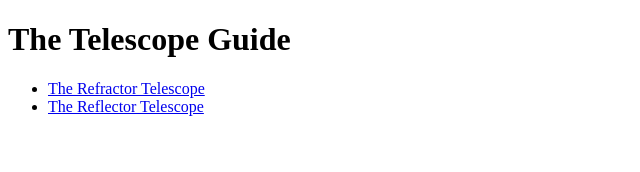
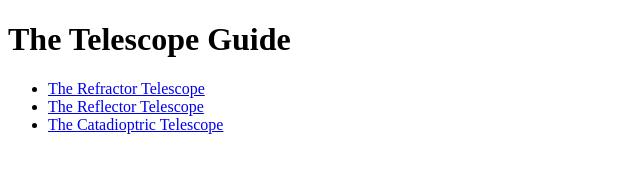
Before and after one commit to AshishDular/the-telescope-guide, a plain HTML site: page index.html in a window 1280 px wide. Shown: the whole page, without its empty margins (0-640 px from the left). Drawn offline with Linux system fonts and the light colour scheme.

Commit message:
Add The Catadioptric Telescope page link

```diff
--- a/index.html
+++ b/index.html
@@ -11,6 +11,8 @@
         <ul>
         <li> <a href="telescopes/refracting.html">The Refractor Telescope</a> </li>
         <li> <a href="telescopes/reflecting.html">The Reflector Telescope</a> </li>
+        <li> <a href="telescopes/catadioptric.html">The Catadioptric Telescope</a> </li>
         </ul>
+
     </body>
 </html>
```
